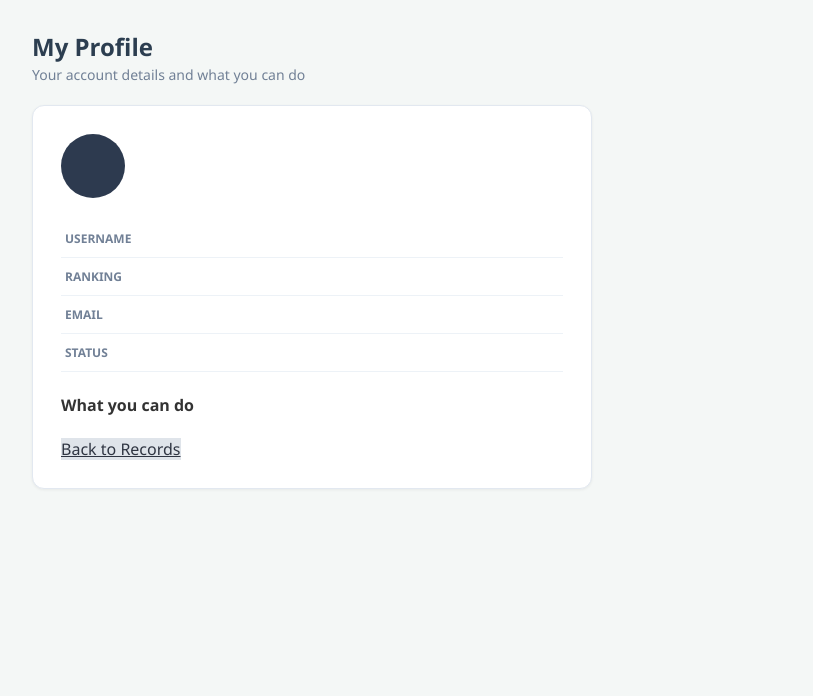
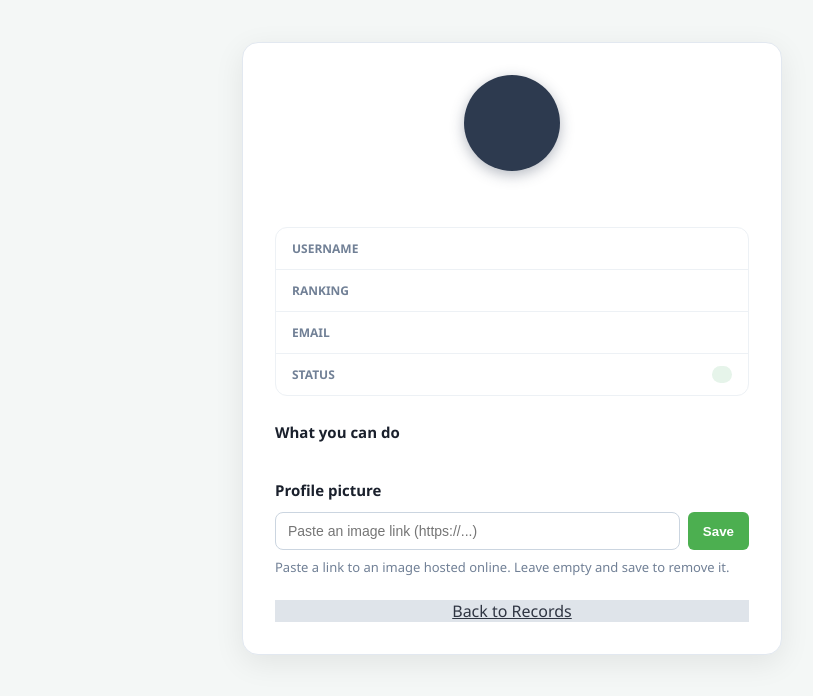
Before and after one commit to bazi9/student-record, a Flask app: template templates/profile.html in a window 1280 px wide. Shown: the part 52-748 px from the top of the page, without its empty margins (128-941 px from the left). Run offline with Flask 3, Linux system fonts and the light colour scheme; the template is opened without the code that fills it, so the values that code supplies are empty.

Commit message:
Profile: center card, modern permissions list, editable profile picture (URL); widen Address column

```diff
--- a/app.py
+++ b/app.py
@@ -77,6 +77,7 @@ class User(db.Model):
     password_hash = db.Column(db.String(255), nullable=False)
     role = db.Column(db.String(20), nullable=False, default=ROLE_USER)
     status = db.Column(db.String(20), nullable=False, default=STATUS_PENDING)
+    avatar_url = db.Column(db.String(500))
     created_at = db.Column(db.DateTime, default=datetime.utcnow)
 
     students = db.relationship("Student", backref="owner", lazy=True)
@@ -408,6 +409,21 @@ def profile():
     return render_template("profile.html", account=current_user())
 
 
+@app.route("/profile/avatar", methods=["POST"])
+@login_required
+def update_avatar():
+    user = current_user()
+    url = request.form.get("avatar_url", "").strip()
+    # Basic validation: must be empty (to clear) or a http/https image link
+    if url and not (url.startswith("http://") or url.startswith("https://")):
+        flash("Please enter a valid image link starting with http:// or https://", "error")
+        return redirect(url_for("profile"))
+    user.avatar_url = url or None
+    db.session.commit()
+    flash("Profile picture updated." if url else "Profile picture removed.", "success")
+    return redirect(url_for("profile"))
+
+
 # --- Routes: account approvals (Admin & Moderator) ---------------------------
 @app.route("/approvals")
 @manager_required
@@ -495,6 +511,15 @@ def ensure_schema():
             ))
         db.session.commit()
 
+    # Add the `avatar_url` column if upgrading an existing DB.
+    cols = [c["name"] for c in inspector.get_columns("user")]
+    if "avatar_url" not in cols:
+        with db.engine.begin() as conn:
+            conn.execute(text(
+                "ALTER TABLE \"user\" ADD COLUMN avatar_url VARCHAR(500)"
+            ))
+        db.session.commit()
+
 
 with app.app_context():
     ensure_schema()
--- a/static/design.css
+++ b/static/design.css
@@ -84,6 +84,8 @@ tbody tr:nth-child(even) { background-color: #f0f4f8; }
 tbody tr:hover { background-color: #e2e8f0; }
 td.actions { white-space: nowrap; }
 td.actions form { margin-left: 4px; }
+/* Address column gets more room for full addresses */
+.col-address { min-width: 240px; }
 
 /* Auth cards */
 .auth-card {
@@ -236,35 +238,132 @@ td.actions form { margin-left: 4px; }
 .nav-user:hover { text-decoration: underline; }
 
 /* My Profile page */
+.profile-wrap {
+    display: flex;
+    justify-content: center;
+    padding: 12px 0 40px;
+}
 .profile-page {
-    max-width: 560px;
+    width: 100%;
+    max-width: 540px;
     background: #fff;
     border: 1px solid #e2e8f0;
-    border-radius: 12px;
-    padding: 28px;
-    box-shadow: 0 1px 3px rgba(0,0,0,0.06);
+    border-radius: 16px;
+    padding: 32px;
+    box-shadow: 0 8px 30px rgba(0,0,0,0.08);
 }
 .profile-page-head {
     display: flex;
+    flex-direction: column;
     align-items: center;
-    gap: 18px;
-    margin-bottom: 22px;
+    text-align: center;
+    gap: 12px;
+    margin-bottom: 26px;
 }
 .profile-avatar-lg {
-    width: 64px;
-    height: 64px;
+    width: 96px;
+    height: 96px;
     border-radius: 50%;
+    overflow: hidden;
     background: #2d3a4f;
     color: #fff;
-    font-size: 28px;
+    display: flex;
+    align-items: center;
+    justify-content: center;
+    flex: 0 0 auto;
+    box-shadow: 0 4px 14px rgba(45,58,79,0.35);
+}
+.profile-avatar-lg img {
+    width: 100%;
+    height: 100%;
+    object-fit: cover;
+}
+.profile-avatar-lg .avatar-fallback {
+    width: 100%;
+    height: 100%;
+    display: flex;
+    align-items: center;
+    justify-content: center;
+    font-size: 40px;
+    font-weight: 700;
+}
+.profile-page-name { margin: 0; font-size: 22px; }
+
+.profile-detail-list {
+    margin-bottom: 26px;
+    border: 1px solid #edf1f5;
+    border-radius: 12px;
+    overflow: hidden;
+}
+.profile-detail-list .profile-row {
+    margin: 0;
+    padding: 12px 16px;
+    border-bottom: 1px solid #edf1f5;
+}
+.profile-detail-list .profile-row:last-child { border-bottom: none; }
+.status-pill {
+    display: inline-block;
+    padding: 2px 10px;
+    border-radius: 999px;
+    background: #e6f4ea;
+    color: #2f855a;
+    font-size: 13px;
+    font-weight: 600;
+}
+
+.profile-permissions h4,
+.profile-avatar-form h4 {
+    margin: 0 0 12px 0;
+    font-size: 15px;
+    color: #1a202c;
+}
+.perm-grid {
+    display: flex;
+    flex-direction: column;
+    gap: 8px;
+    margin-bottom: 26px;
+}
+.perm-item {
+    display: flex;
+    align-items: center;
+    gap: 12px;
+    padding: 12px 14px;
+    background: #f7fafc;
+    border: 1px solid #edf1f5;
+    border-radius: 10px;
+    color: #2d3748;
+    font-size: 14px;
+    transition: background 0.15s, transform 0.15s;
+}
+.perm-item:hover { background: #eef6ff; transform: translateX(2px); }
+.perm-check {
+    flex: 0 0 auto;
+    width: 24px;
+    height: 24px;
+    border-radius: 50%;
+    background: #3182ce;
+    color: #fff;
+    font-size: 14px;
     font-weight: 700;
     display: flex;
     align-items: center;
     justify-content: center;
-    flex: 0 0 auto;
 }
-.profile-page-name { margin: 0 0 6px 0; }
-.profile-detail-list { margin-bottom: 22px; }
-.profile-permissions h4 { margin: 0 0 10px 0; }
-.profile-permissions ul { margin: 0 0 22px 0; padding-left: 20px; }
-.profile-permissions li { margin-bottom: 6px; color: #4a5568; }
+
+.profile-avatar-form { margin-bottom: 24px; }
+.avatar-input-row { display: flex; gap: 8px; }
+.avatar-input-row input {
+    flex: 1;
+    padding: 10px 12px;
+    border: 1px solid #cbd5e0;
+    border-radius: 8px;
+    font-size: 14px;
+}
+.avatar-input-row .btn-primary { white-space: nowrap; }
+.profile-avatar-form .hint {
+    display: block;
+    margin-top: 8px;
+    color: #718096;
+    font-size: 13px;
+}
+.btn-block { display: block; width: 100%; text-align: center; }
--- a/templates/dashboard.html
+++ b/templates/dashboard.html
@@ -21,7 +21,7 @@
             <th>Name</th>
             <th>Age</th>
             <th>Email</th>
-            <th>Address</th>
+            <th class="col-address">Address</th>
             <th>Added by</th>
             <th>Actions</th>
         </tr>
@@ -36,7 +36,7 @@
             </td>
             <td>{{ s.age if s.age is not none else '-' }}</td>
             <td>{{ s.email }}</td>
-            <td>{{ s.address }}</td>
+            <td class="col-address">{{ s.address }}</td>
             <td>{{ s.owner.username }}</td>
             <td class="actions">
                 {% if user.can_manage_all_records or s.owner_id == user.id %}
--- a/templates/profile.html
+++ b/templates/profile.html
@@ -1,38 +1,54 @@
 {% extends "base.html" %}
 {% block title %}My Profile - Student Records{% endblock %}
 {% block content %}
-<div class="page-head">
-    <div>
-        <h2>My Profile</h2>
-        <span class="subtitle">Your account details and what you can do</span>
-    </div>
-</div>
-
+<div class="profile-wrap">
     <div class="profile-page">
         <div class="profile-page-head">
-        <div class="profile-avatar-lg">{{ account.username[0]|upper }}</div>
-        <div>
+            <div class="profile-avatar-lg">
+                {% if account.avatar_url %}
+                <img src="{{ account.avatar_url }}" alt="Profile picture"
+                     onerror="this.style.display='none'; this.nextElementSibling.style.display='flex';">
+                <span class="avatar-fallback" style="display:none">{{ account.username[0]|upper }}</span>
+                {% else %}
+                <span class="avatar-fallback">{{ account.username[0]|upper }}</span>
+                {% endif %}
+            </div>
             <h3 class="profile-page-name">{{ account.username }}</h3>
             <span class="role-badge role-{{ account.role|lower }}">{{ account.role }}</span>
-        </div>
         </div>
 
         <div class="profile-detail-list">
             <div class="profile-row"><span class="profile-label">Username</span><span>{{ account.username }}</span></div>
             <div class="profile-row"><span class="profile-label">Ranking</span><span>{{ account.role }}</span></div>
             <div class="profile-row"><span class="profile-label">Email</span><span>{{ account.email }}</span></div>
-        <div class="profile-row"><span class="profile-label">Status</span><span>{{ account.status|capitalize }}</span></div>
+            <div class="profile-row"><span class="profile-label">Status</span><span class="status-pill">{{ account.status|capitalize }}</span></div>
         </div>
 
         <div class="profile-permissions">
             <h4>What you can do</h4>
-        <ul>
+            <div class="perm-grid">
                 {% for p in account.permissions %}
-            <li>{{ p }}</li>
+                <div class="perm-item">
+                    <span class="perm-check">&#10003;</span>
+                    <span>{{ p }}</span>
+                </div>
                 {% endfor %}
-        </ul>
+            </div>
         </div>
 
-    <a href="{{ url_for('dashboard') }}" class="btn-secondary">Back to Records</a>
+        <div class="profile-avatar-form">
+            <h4>Profile picture</h4>
+            <form method="POST" action="{{ url_for('update_avatar') }}">
+                <div class="avatar-input-row">
+                    <input type="url" name="avatar_url" value="{{ account.avatar_url or '' }}"
+                           placeholder="Paste an image link (https://...)">
+                    <button type="submit" class="btn-primary">Save</button>
+                </div>
+                <span class="hint">Paste a link to an image hosted online. Leave empty and save to remove it.</span>
+            </form>
+        </div>
+
+        <a href="{{ url_for('dashboard') }}" class="btn-secondary btn-block">Back to Records</a>
+    </div>
 </div>
 {% endblock %}
```
Lines whose indentation alone changed are shown as unchanged.
